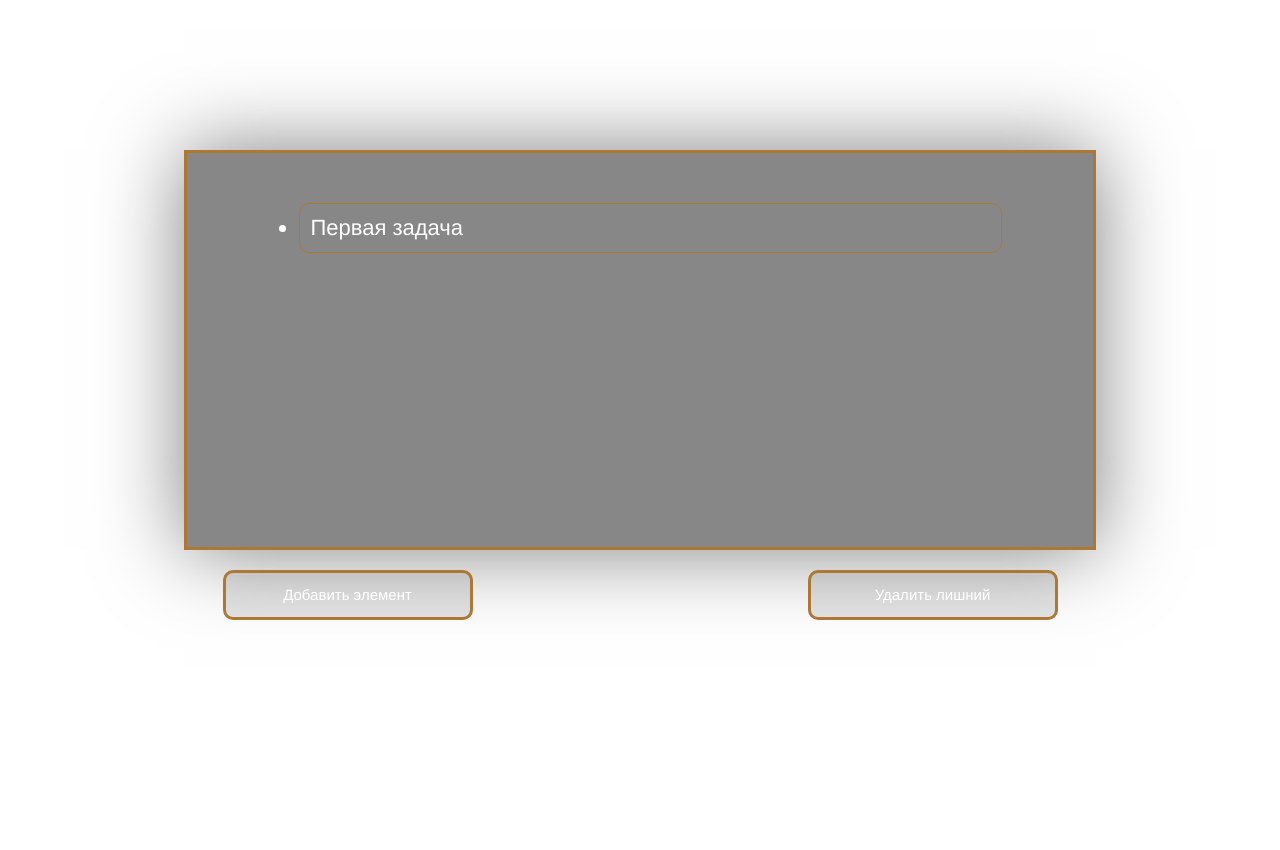
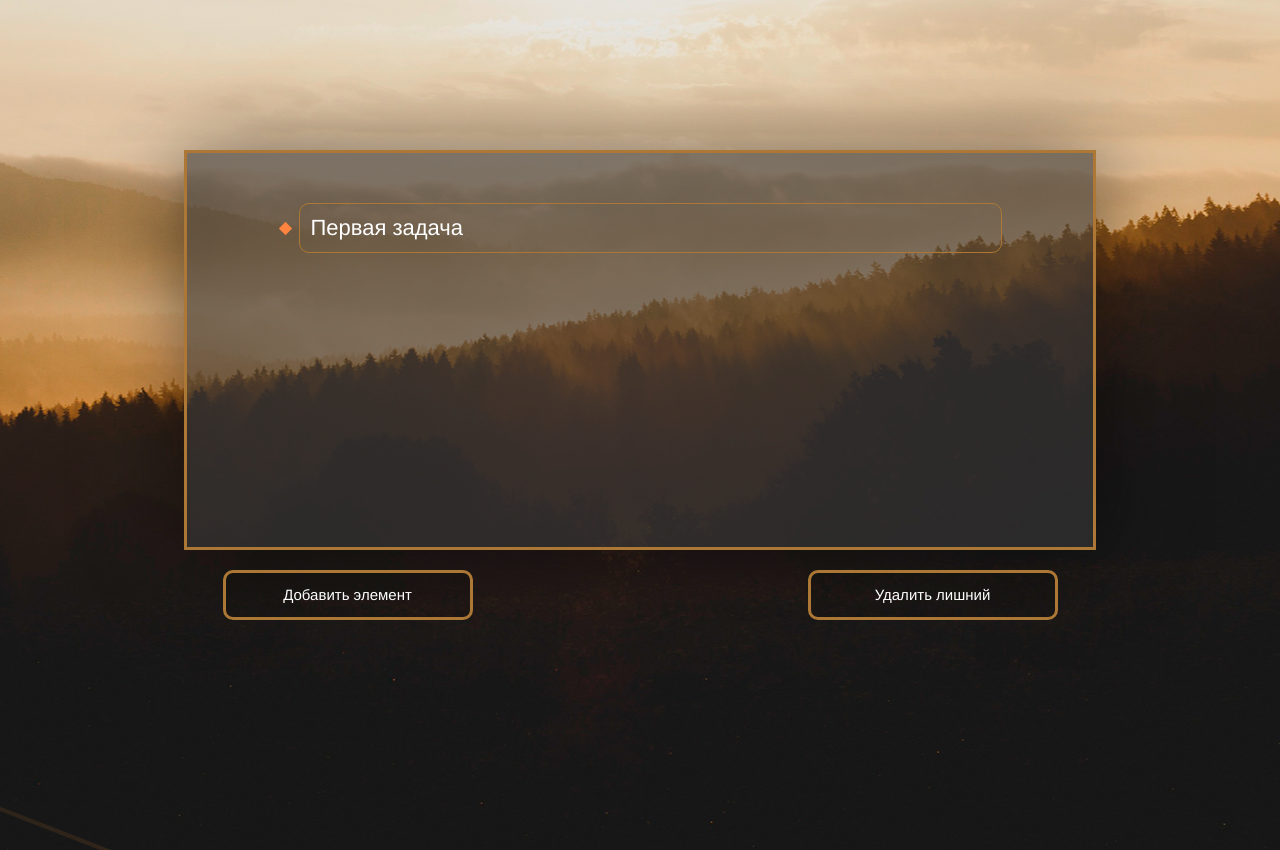
Before and after one commit to elmyrza/jsToDoList, a plain HTML site: page index.html in a window 1280 px wide. Drawn offline with Linux system fonts and the light colour scheme.

Commit message:
Update style.css

```diff
--- a/style.css
+++ b/style.css
@@ -1,5 +1,5 @@
 .main {
-	background: url(assets/bg.jpg) center 50% no-repeat;
+	background: url(bg.jpg) center 50% no-repeat;
 	height: 85rem;
 }
 .main_field {
@@ -15,7 +15,7 @@
 .main_field ul {
 	width: 82%;
 	margin:5rem 10% 5rem 8%;
-	list-style-image:url(assets/list.png);
+	list-style-image:url(list.png);
 }
 .main_field ul li {
 	height: 5rem;
```
